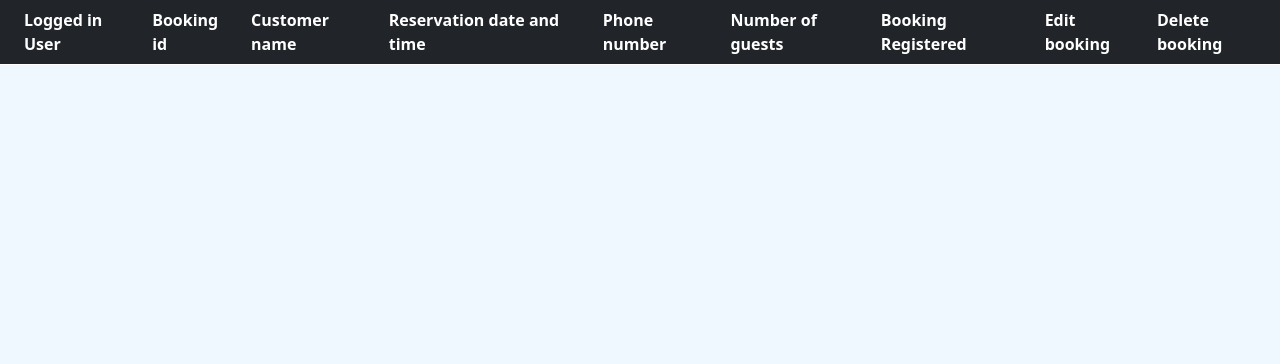
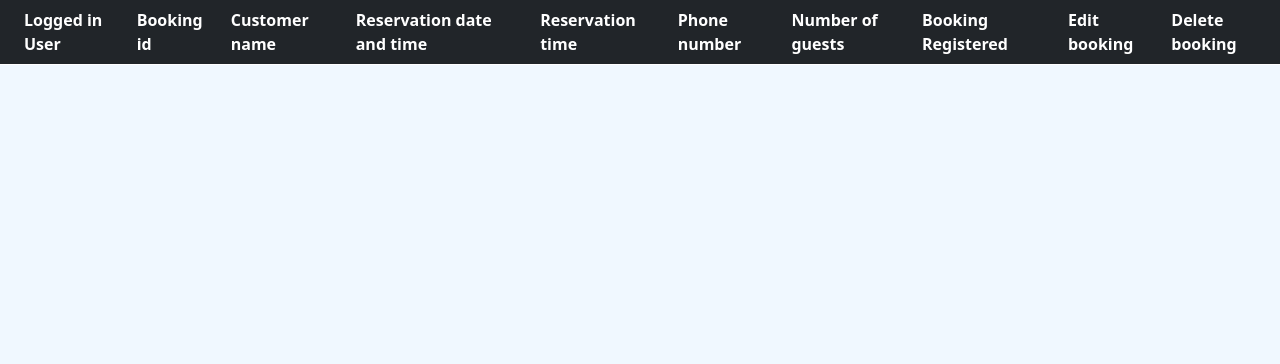
Before and after one commit to simonmortensen23/table-booking, a Django app: page /view_booking/ in a window 1280 px wide. Shown: the part 56-420 px from the top of the page. Run offline with Django 3.2, Linux system fonts and the light colour scheme; the visitor is signed in with stand-in values (Sample User, id 1); data that the repository does not hold is empty; some libraries are stand-ins or nearby versions.

Commit message:
add clock to booking form

```diff
--- a/feedme/forms.py
+++ b/feedme/forms.py
@@ -12,13 +12,16 @@ class BookingForm(forms.ModelForm):
 
     class Meta:
         model = Booking
+
         fields = ['customer', 'people', 'phone_number', 'booking_date_time', 'booking_time']
 
         widgets = {
             'customer': TextInput(),
             'booking_date_time': SelectDateWidget(
                 years=(datetime.date.today().year, datetime.date.today().year
-                        + 1))
+                        + 1)),
+            'booking_time': forms.TimeInput(attrs={'type': 'time'})
+
         }
 
     def __init__(self, *args, **kwargs):
--- a/templates/view_booking.html
+++ b/templates/view_booking.html
@@ -15,6 +15,7 @@
                 <th scope="col">Booking id</th>
                 <th scope="col">Customer name</th>
                 <th scope="col">Reservation date and time</th>
+                <th scope="col">Reservation time</th>
                 <th scope="col">Phone number</th>
                 <th scope="col">Number of guests</th>
                 <th scope="col">Booking Registered</th>
@@ -31,6 +32,7 @@
                 <td>{{ booking.id }}</td>
                 <td>{{ booking.customer }}</td>
                 <td>{{ booking.booking_date_time }}</td>
+                <td>{{ booking.booking_time }}</td>
                 <td>{{ booking.phone_number }}</td>
                 <td>{{ booking.people}}</td>
                 <td>{{ booking.created_on}}</td>
```
Also changed, not shown: feedme/migrations/0009_auto_20220727_0836.py (added), feedme/migrations/0010_alter_booking_booking_date_time.py (added).
